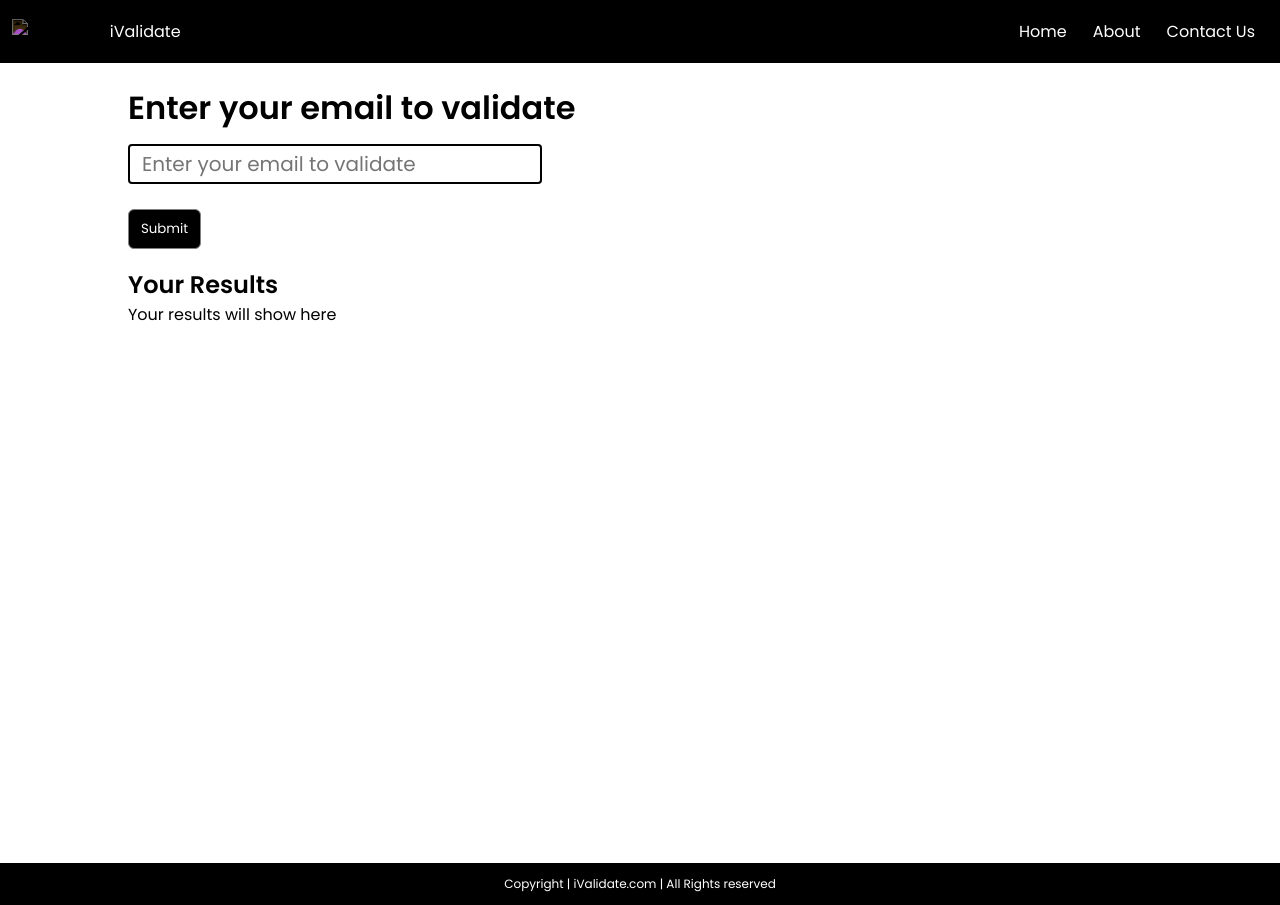
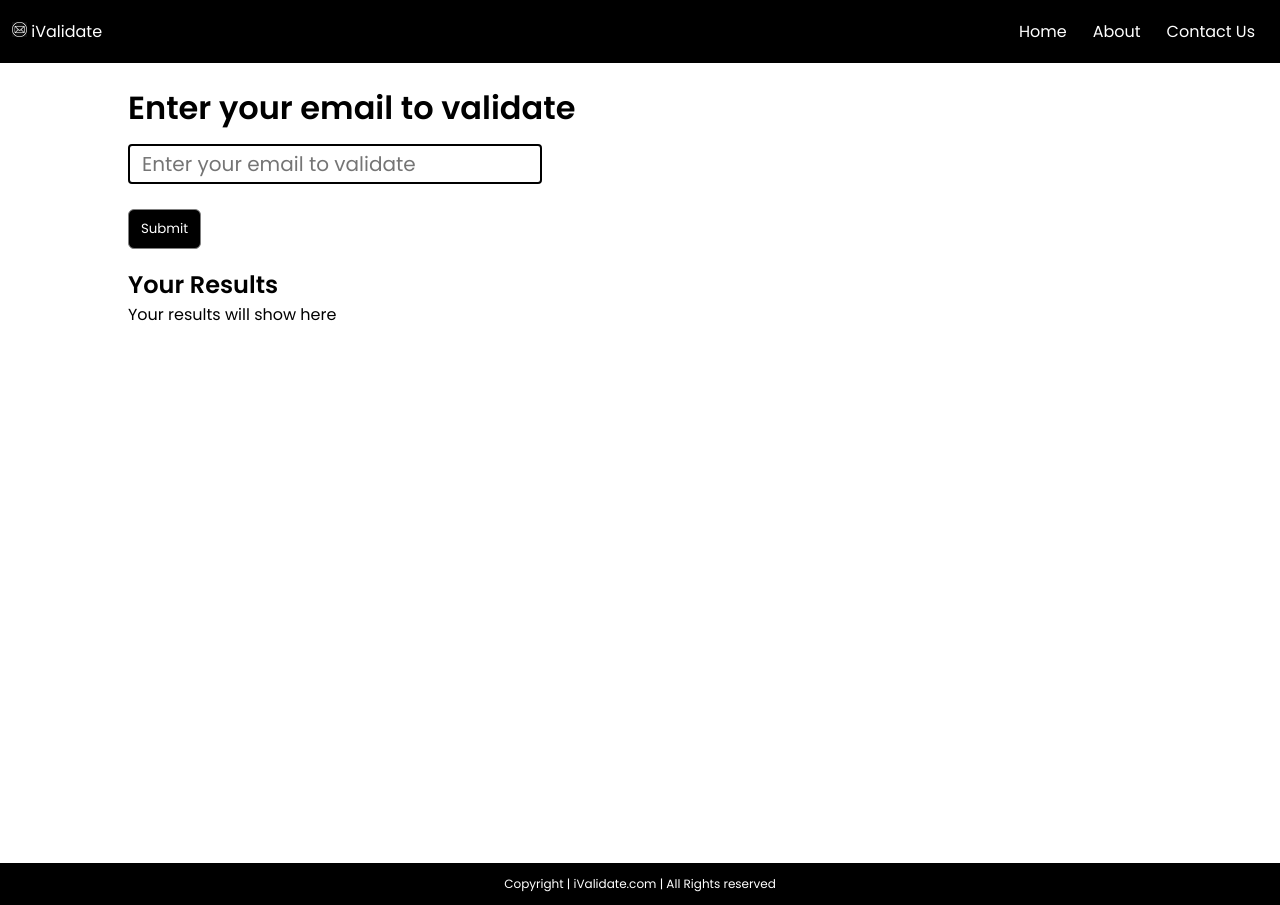
Before and after one commit to khwahish895/Email-Validater, a plain HTML site: page index.html in a window 1280 px wide. Drawn offline with Linux system fonts and the light colour scheme.

Commit message:
Update index.html

```diff
--- a/index.html
+++ b/index.html
@@ -10,7 +10,7 @@
     <header>
         <nav>
             <div class="logo">
-                <img src="images/email.png" alt="email svg">
+                <img src="email.png" alt="email svg">
                <span>iValidate</span></div>
             <ul>
                 <li><a href="/">Home</a></li>
```
